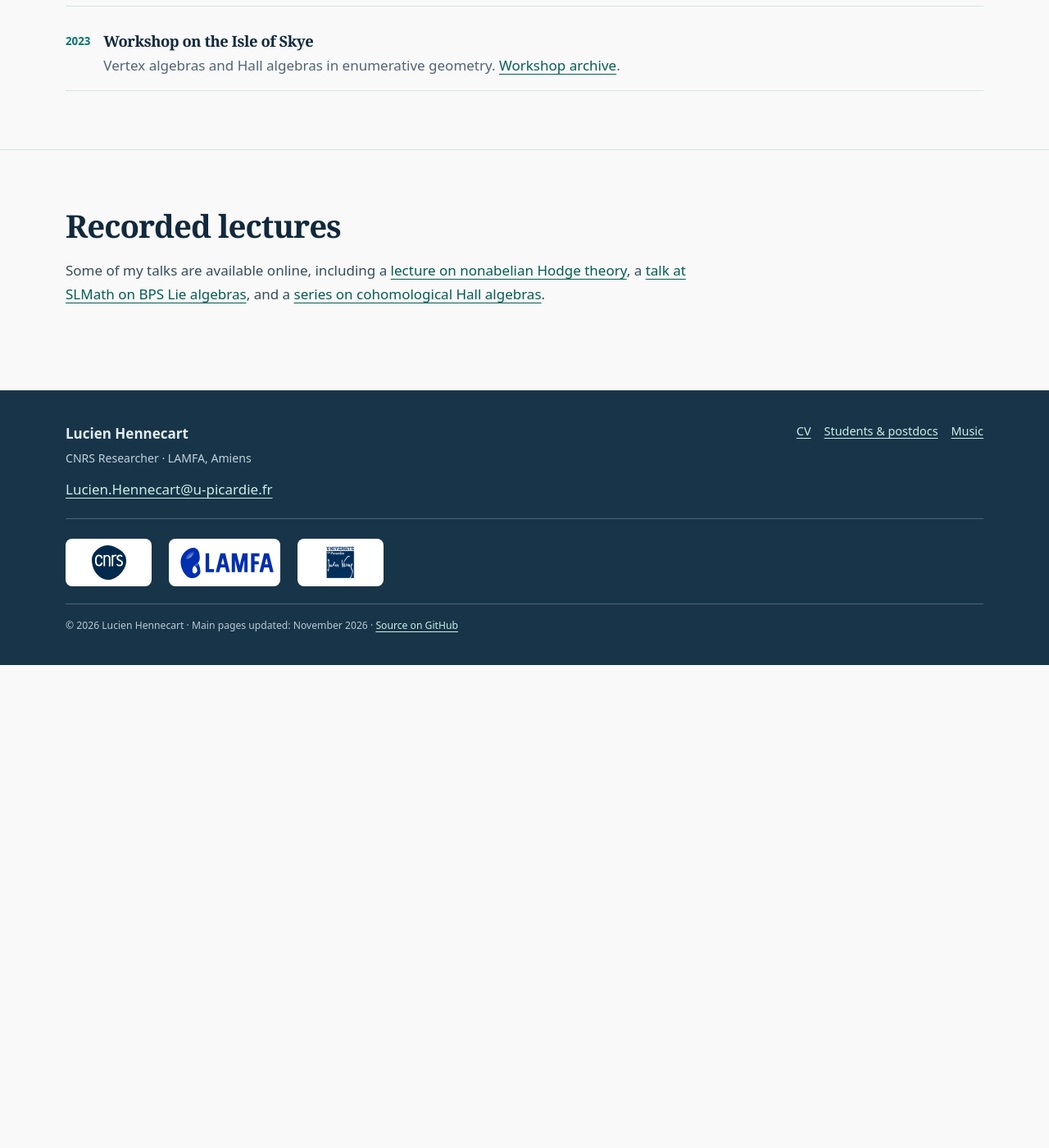
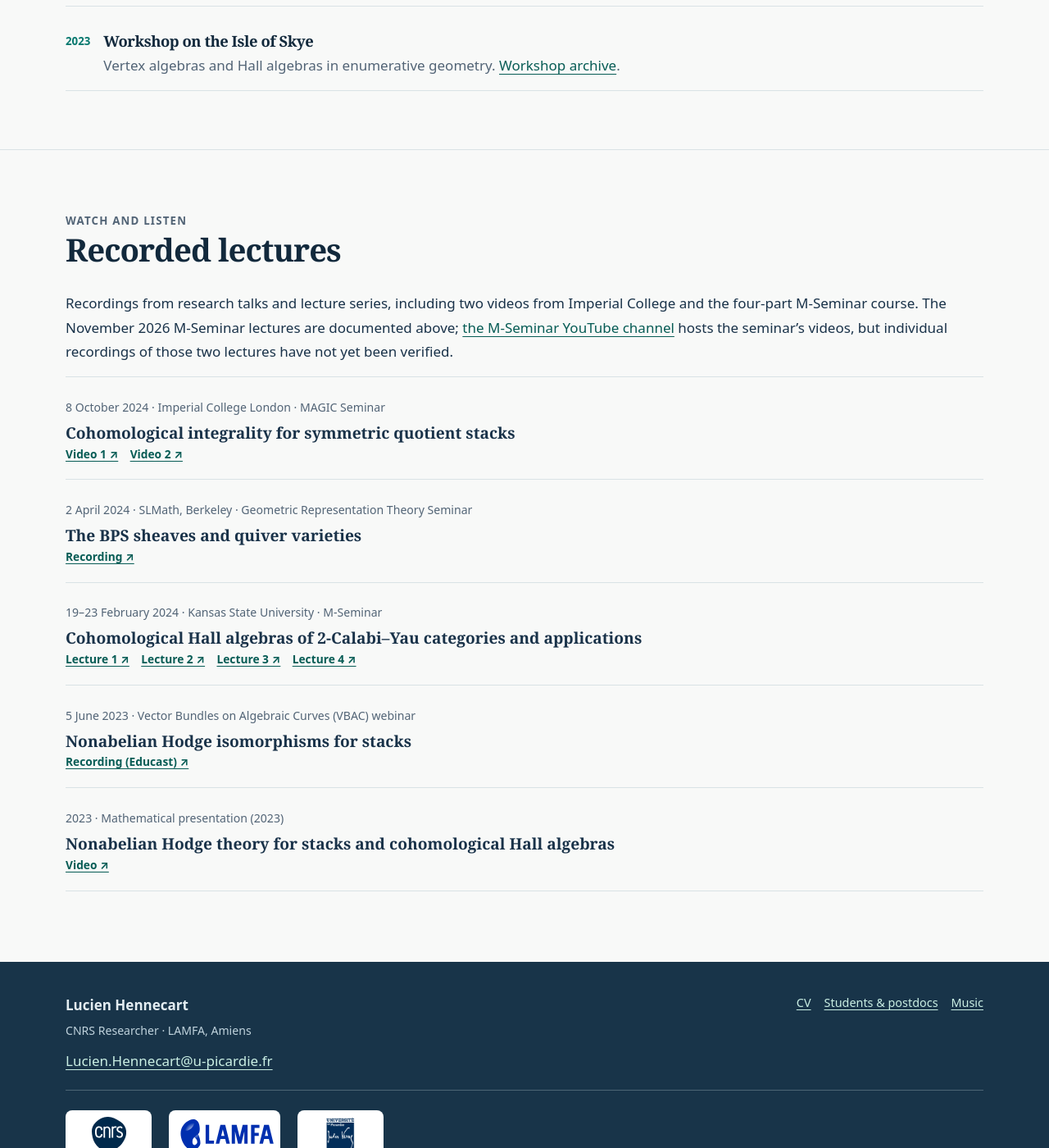
Before and after one commit to hennlu/hennlu.github.io, a Jekyll site: the page built from talks.html, in a window 1280 px wide and 1400 px high, scrolled down 2348 px. Shown: the whole window at 82% size. Built offline with Jekyll 4.4.1, drawn with Linux system fonts in a browser that asks for light colours; before the commit the page ends 3159 px from its top, so only the background shows below that.

Commit message:
Show complete bilingual archive of research videos

```diff
--- a/talks.html
+++ b/talks.html
@@ -25,4 +25,7 @@ alternate: /talks-fr.html
 <div class="feature"><span class="feature-num">2021–24</span><div><h3>EGRET seminar, Edinburgh</h3><p>Co-organized with Ben Davison and Shivang Jindal. <a href="/EGRET.html">Seminar archive</a>.</p></div></div>
 <div class="feature"><span class="feature-num">2023</span><div><h3>Workshop on the Isle of Skye</h3><p>Vertex algebras and Hall algebras in enumerative geometry. <a href="/Skye2023.html">Workshop archive</a>.</p></div></div>
 </div></div></section>
-<section class="section"><div class="container"><div class="prose"><h2>Recorded lectures</h2><p>Some of my talks are available online, including a <a href="https://www.youtube.com/watch?v=ktI8zJKlQDw">lecture on nonabelian Hodge theory</a>, a <a href="https://vimeo.com/930305273">talk at SLMath on BPS Lie algebras</a>, and a <a href="https://www.youtube.com/watch?v=6ZxVF1X-XAc">series on cohomological Hall algebras</a>.</p></div></div></section>
+<section class="section"><div class="container"><div class="section-head"><div><p class="eyebrow">Watch and listen</p><h2>Recorded lectures</h2></div></div>
+<p>Recordings from research talks and lecture series, including two videos from Imperial College and the four-part M-Seminar course. The November 2026 M-Seminar lectures are documented above; <a href="https://www.youtube.com/channel/UCTiMr5vapeGsVFgW2Pio7NA">the M-Seminar YouTube channel</a> hosts the seminar’s videos, but individual recordings of those two lectures have not yet been verified.</p>
+{% include recordings.html %}
+</div></section>
```
